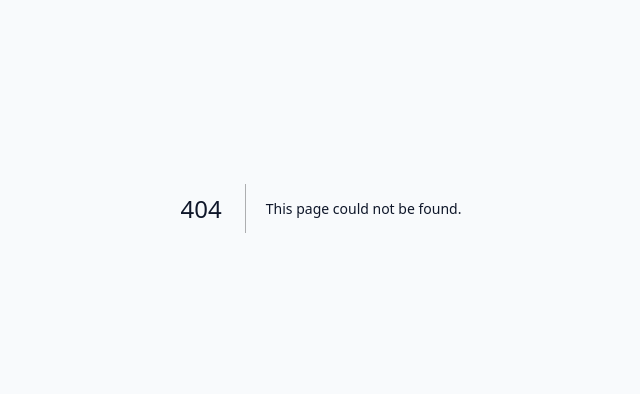
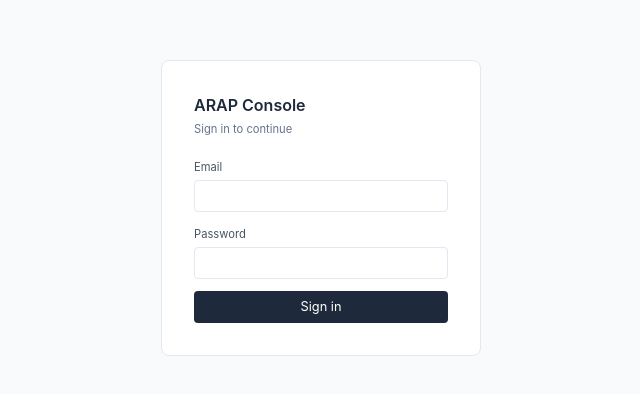
Before and after one commit to prathameshjagtap607/ARAP, a Next.js app in the folder apps/console-web/: page /login in a window 1280 px wide. Before the commit this address had no page. Shown: the part 192-586 px from the top of the page, without its empty margins (319-959 px from the left). Built offline with nearby package versions, Linux system fonts and the light colour scheme; no server answers.

Commit message:
[TASK-000] feat: add login page with email/password form

```diff
--- /dev/null
+++ b/apps/console-web/src/app/login/page.tsx
@@ -0,0 +1,76 @@
+"use client";
+
+import { useState, type FormEvent } from "react";
+import { useRouter } from "next/navigation";
+import { login } from "@/lib/auth";
+import { useAuth } from "@/context/AuthContext";
+
+export default function LoginPage() {
+  const { setAuth } = useAuth();
+  const router = useRouter();
+  const [email, setEmail] = useState("");
+  const [password, setPassword] = useState("");
+  const [error, setError] = useState<string | null>(null);
+  const [loading, setLoading] = useState(false);
+
+  async function handleSubmit(e: FormEvent) {
+    e.preventDefault();
+    setError(null);
+    setLoading(true);
+    try {
+      const { user, accessToken } = await login(email, password);
+      setAuth(user, accessToken);
+      router.replace("/");
+    } catch (err) {
+      setError(err instanceof Error ? err.message : "Login failed");
+    } finally {
+      setLoading(false);
+    }
+  }
+
+  return (
+    <div className="min-h-screen flex items-center justify-center bg-slate-50">
+      <div className="bg-white rounded-lg border border-slate-200 p-8 w-80 space-y-5">
+        <div className="space-y-1">
+          <h1 className="text-base font-semibold text-slate-800">ARAP Console</h1>
+          <p className="text-xs text-slate-500">Sign in to continue</p>
+        </div>
+        <form onSubmit={handleSubmit} className="space-y-3">
+          <div className="space-y-1">
+            <label className="text-xs text-slate-600">Email</label>
+            <input
+              type="email"
+              required
+              value={email}
+              onChange={(e) => setEmail(e.target.value)}
+              className="w-full h-8 rounded border border-slate-200 px-3
+                         text-sm text-slate-800 focus:outline-none
+                         focus:ring-1 focus:ring-slate-400"
+            />
+          </div>
+          <div className="space-y-1">
+            <label className="text-xs text-slate-600">Password</label>
+            <input
+              type="password"
+              required
+              value={password}
+              onChange={(e) => setPassword(e.target.value)}
+              className="w-full h-8 rounded border border-slate-200 px-3
+                         text-sm text-slate-800 focus:outline-none
+                         focus:ring-1 focus:ring-slate-400"
+            />
+          </div>
+          {error && <p className="text-xs text-red-500">{error}</p>}
+          <button
+            type="submit"
+            disabled={loading}
+            className="w-full h-8 rounded bg-slate-800 text-white text-sm
+                       hover:bg-slate-700 disabled:opacity-50 transition-colors"
+          >
+            {loading ? "Signing in…" : "Sign in"}
+          </button>
+        </form>
+      </div>
+    </div>
+  );
+}
```
